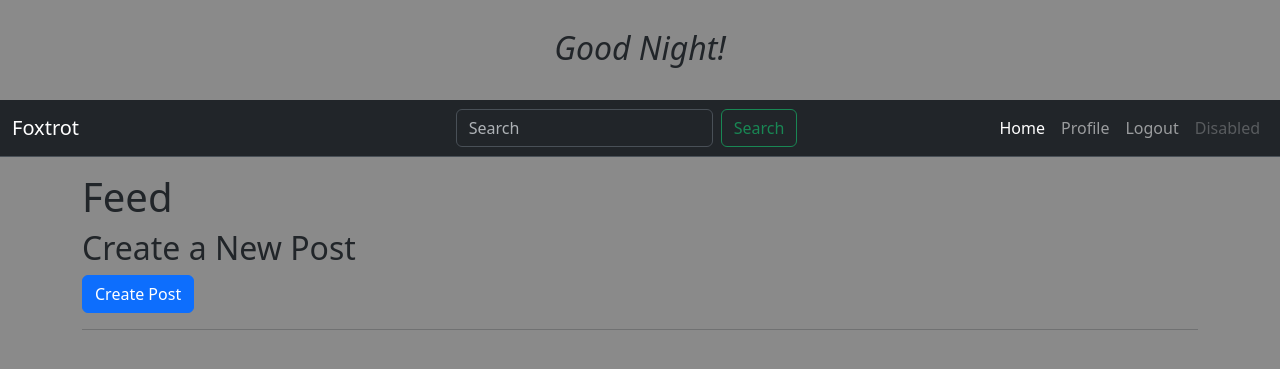
After one commit to erkuysal/Flask-Mongo, a Flask app: template website/templates/main/feed.html in a window 1280 px wide. The commit adds this page. Shown: the top 369 px of the page. Run offline with Flask 3, Linux system fonts and the light colour scheme; the template is opened without the code that fills it, so the values that code supplies are empty; the visitor is signed in with stand-in values (Sample User, id 1); parts of the project's set-up code (start-up, migrations or seed data) failed here and were passed over; some libraries are stand-ins or nearby versions.

Commit message:
post adding methods upgraded

```diff
--- a/website/__init__.py
+++ b/website/__init__.py
@@ -25,7 +25,7 @@ def create_app():
     app.config['SECRET_KEY'] = 'notfoundablesecretkey'
     app.config["MONGODB_SETTINGS"] = [
         {
-            "db": "TEST",
+            "db": "profiles",
             "host": "localhost",
             "port": 27017,
             "alias": "default",
--- a/website/templates/base.html
+++ b/website/templates/base.html
@@ -37,12 +37,23 @@
                   <li class="nav-item">
                     <a class="nav-link active" aria-current="page" href="/">Home</a>
                   </li>
+
+                  {% if current_user.is_anonymous %}
                   <li class="nav-item">
-                    <a class="nav-link" href="register">Register</a>
+                    <a class="nav-link" href="{{ url_for('auth.register') }}">Register</a>
                   </li>
                   <li class="nav-item">
-                    <a class="nav-link" href="login">Login</a>
+                    <a class="nav-link" href="{{ url_for('auth.login')}}">Login</a>
                   </li>
+                  {% else %}
+                  <li class="nav-item">
+                    <a class="nav-link" href="{{ url_for('auth.profile', username=current_user.username) }}">Profile</a>
+                  </li>
+                  <li class="nav-item">
+                    <a class="nav-link" href="{{ url_for('auth.logout') }}">Logout</a>
+                  </li>
+                  {% endif %}
+
                   <li class="nav-item">
                     <a class="nav-link disabled" aria-disabled="true">Disabled</a>
                   </li>
--- /dev/null
+++ b/website/templates/main/feed.html
@@ -0,0 +1,35 @@
+<!-- templates/feed.html -->
+
+{% extends 'base.html' %}
+
+{% block content %}
+  <h1>Feed</h1>
+
+  <!-- Post Creation Form -->
+  <div class="post-creation-form">
+    <h2>Create a New Post</h2>
+    <form method="POST" action="{{ url_for('auth.create_post') }}">
+      {{ form.hidden_tag() }}
+      <div class="form-group">
+        {{ form.title.label(class="form-control-label") }}
+        {{ form.title(class="form-control") }}
+      </div>
+      <div class="form-group">
+        {{ form.content.label(class="form-control-label") }}
+        {{ form.content(class="form-control") }}
+      </div>
+      <button type="submit" class="btn btn-primary">Create Post</button>
+    </form>
+  </div>
+
+  <hr>
+
+  <!-- Display Feed Posts -->
+  {% for post in feed_posts %}
+    <div class="post">
+      <h3>{{ post.title }}</h3>
+      <p>{{ post.content }}</p>
+      <small>By: {{ post.author.username }} | Date: {{ post.created_at.strftime('%Y-%m-%d %H:%M:%S') }}</small>
+    </div>
+  {% endfor %}
+{% endblock %}
```
Also changed, not shown: website/blueprints/auth/forms.py (+7 -1 lines), website/blueprints/auth/routes.py (+33 -9 lines), website/blueprints/main/routes.py (+10 -1 lines), website/templates/index.html (deleted, +0 -7 lines), website/templates/profile.html (+23 -1 lines), website/templates/main/home.html (renamed from website/templates/home.html).
